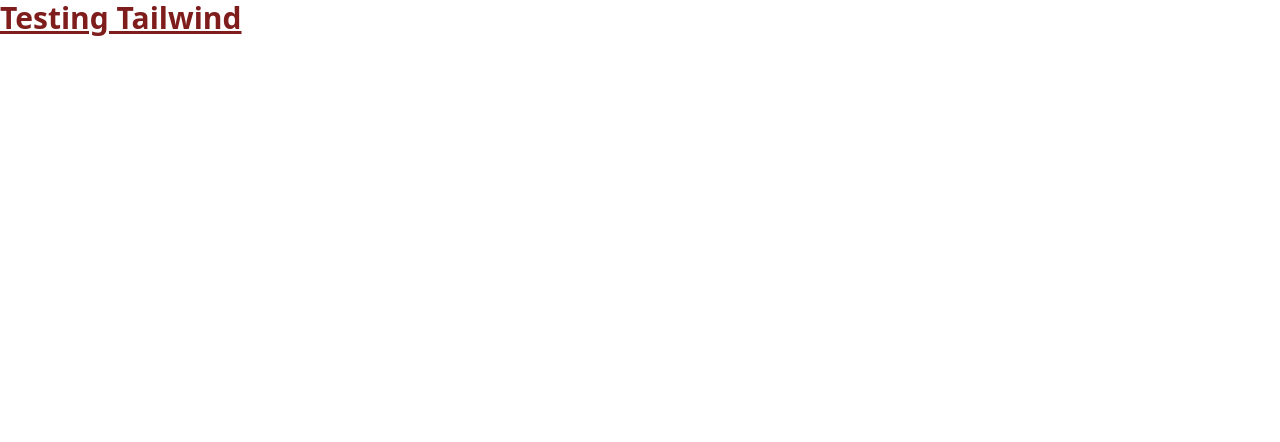
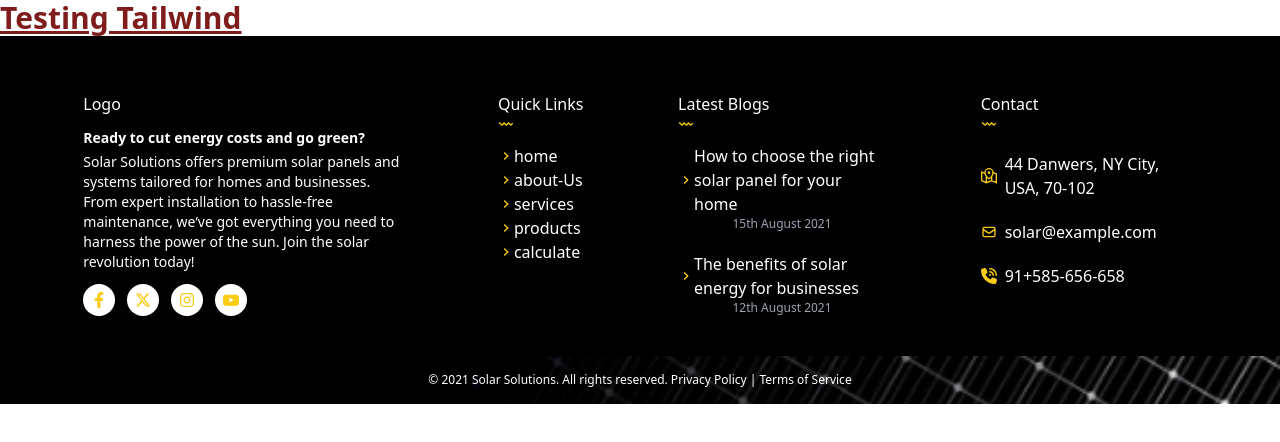
Before and after one commit to 27medMo7sen/Solar-system, a React (Vite) app in the folder Front-end/: page / in a window 1280 px wide. Shown: the top 442 px of the page. Built offline with nearby package versions, Linux system fonts and the light colour scheme.

Commit message:
Refactor App.jsx and add Footer component

```diff
--- a/Front-end/src/App.jsx
+++ b/Front-end/src/App.jsx
@@ -1,6 +1,7 @@
 import { createBrowserRouter, RouterProvider } from "react-router-dom";
 import { Root } from "./pages/Root";
 import { Fragment } from "react";
+
 const router = createBrowserRouter([
   {
     path: "/",
--- /dev/null
+++ b/Front-end/src/components/footer/Footer.jsx
@@ -0,0 +1,149 @@
+import { FaFacebookF } from "react-icons/fa";
+import { FaXTwitter } from "react-icons/fa6";
+import { FaInstagram } from "react-icons/fa";
+import { GrYoutube } from "react-icons/gr";
+import { CgShapeZigzag } from "react-icons/cg";
+import { MdOutlineKeyboardArrowRight } from "react-icons/md";
+import { GrMapLocation } from "react-icons/gr";
+import { HiOutlineMail } from "react-icons/hi";
+import { FaPhoneVolume } from "react-icons/fa6";
+import backgroundImage from "./background.png";
+import { Link } from "react-router-dom";
+
+const links = ["home", "about-Us", "services", "products", "calculate"];
+const blogs = [
+  {
+    title: "How to choose the right solar panel for your home",
+    date: "15th August 2021",
+  },
+  {
+    title: "The benefits of solar energy for businesses",
+    date: "12th August 2021",
+  },
+];
+
+export const Footer = () => {
+  return (
+    <footer className="flex flex-col justify-center items-center bg-black text-white">
+      <div className="flex gap-10 w-full justify-around p-14 flex-wrap max-h-80 overflow-y-auto sm:p-5 sm:gap-5">
+        <div className="flex flex-col gap-3 sm:w-full sm:items-center sm:text-center">
+          <p className="font-medium">Logo</p>
+          <p className="text-sm w-80 flex flex-col gap-1 sm:w-full">
+            <span className="font-bold">
+              Ready to cut energy costs and go green?
+            </span>
+            Solar Solutions offers premium solar panels and systems tailored for
+            homes and businesses. From expert installation to hassle-free
+            maintenance, we’ve got everything you need to harness the power of
+            the sun. Join the solar revolution today!
+          </p>
+          <div className="flex items-center gap-3 sm:justify-center">
+            <div className="bg-white text-yellow-400 p-2 rounded-full cursor-pointer">
+              <FaFacebookF />
+            </div>
+            <div className="bg-white text-yellow-400 p-2 rounded-full cursor-pointer">
+              <FaXTwitter />
+            </div>
+            <div className="bg-white text-yellow-400 p-2 rounded-full cursor-pointer">
+              <FaInstagram />
+            </div>
+            <div className="bg-white text-yellow-400 p-2 rounded-full cursor-pointer">
+              <GrYoutube />
+            </div>
+          </div>
+        </div>
+
+        <div className="flex flex-col gap-3 sm:w-full sm:items-center">
+          <div className="flex flex-col font-medium">
+            Quick Links
+            <div className="text-yellow-400">
+              <CgShapeZigzag />
+            </div>
+          </div>
+          <div className="flex flex-col ">
+            {links.map((link, index) => (
+              <Link
+                className="flex items-center hover:underline hover:text-yellow-400"
+                to={link}
+                key={index}
+              >
+                <div className="text-yellow-400">
+                  <MdOutlineKeyboardArrowRight />
+                </div>
+                {link}
+              </Link>
+            ))}
+          </div>
+        </div>
+
+        <div className="flex flex-col gap-3 sm:w-full sm:items-center">
+          <div className="flex flex-col font-medium">
+            Latest Blogs
+            <div className="text-yellow-400">
+              <CgShapeZigzag />
+            </div>
+          </div>
+          <div className="flex flex-col gap-5 sm:items-center">
+            {blogs.map((blog, index) => (
+              <div key={index} className="sm:text-center">
+                <div className="flex cursor-pointer items-center sm:justify-center">
+                  <div className="text-yellow-400">
+                    <MdOutlineKeyboardArrowRight />
+                  </div>
+                  <p className="w-48 hover:underline hover:text-yellow-400 sm:w-full">
+                    {blog.title}
+                  </p>
+                </div>
+                <p className="text-xs text-center text-gray-400">{blog.date}</p>
+              </div>
+            ))}
+          </div>
+        </div>
+
+        <div className="flex flex-col gap-5 sm:w-full sm:items-center">
+          <div className="flex flex-col font-medium">
+            Contact
+            <div className="text-yellow-400">
+              <CgShapeZigzag />
+            </div>
+          </div>
+          <div className="flex flex-col gap-5">
+            <div className="flex items-center gap-2 sm:justify-center">
+              <div className="text-yellow-400">
+                <GrMapLocation />
+              </div>
+              <p className="w-48 sm:w-full sm:text-center">
+                44 Danwers, NY City, USA, 70-102
+              </p>
+            </div>
+            <div className="flex items-center gap-2 sm:justify-center">
+              <div className="text-yellow-400">
+                <HiOutlineMail />
+              </div>
+              <p className="w-48 sm:w-full sm:text-center">solar@example.com</p>
+            </div>
+            <div className="flex items-center gap-2 sm:justify-center">
+              <div className="text-yellow-400">
+                <FaPhoneVolume />
+              </div>
+              <p className="w-48 sm:w-full sm:text-center">91+585-656-658</p>
+            </div>
+          </div>
+        </div>
+      </div>
+
+      {/* Footer Bottom */}
+      <div
+        className="w-full h-12 text-center bg-cover bg-center"
+        style={{
+          backgroundImage: `url(${backgroundImage})`,
+        }}
+      >
+        <p className="text-xs h-full flex justify-center items-center font-medium">
+          © 2021 Solar Solutions. All rights reserved. Privacy Policy | Terms of
+          Service
+        </p>
+      </div>
+    </footer>
+  );
+};
--- a/Front-end/src/pages/Root.jsx
+++ b/Front-end/src/pages/Root.jsx
@@ -1,6 +1,6 @@
 import { Fragment } from "react";
 import { Outlet } from "react-router-dom";
-
+import { Footer } from "../components/footer/Footer.jsx";
 export const Root = () => {
   return (
     <Fragment>
@@ -8,6 +8,7 @@
         Testing Tailwind
       </h1>
       <Outlet />
+      <Footer />
     </Fragment>
   );
 };
```
Also changed, not shown: Front-end/src/components/footer/background.png (added).
